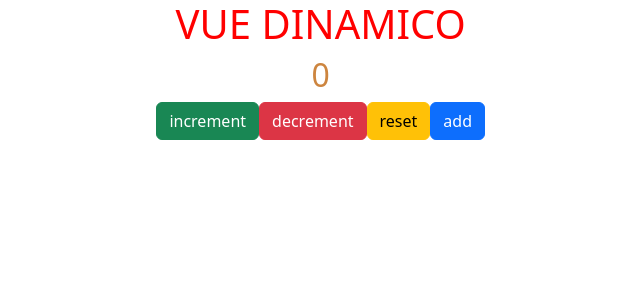
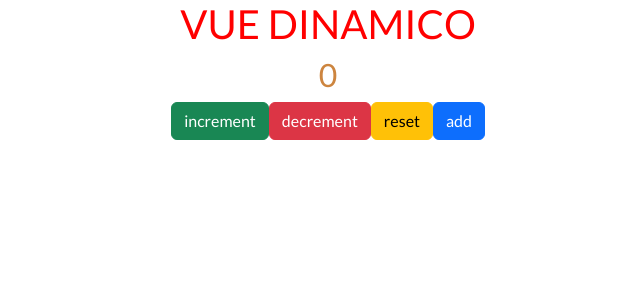
Before and after one commit to EderNieves01/toPracticVue, a Vue app: page / in a window 1280 px wide. Shown: the top 300 px of the page, without its empty margins (143-783 px from the left). Built offline with nearby package versions, Linux system fonts and the light colour scheme.

Commit message:
installFonts

```diff
--- a/public/base.css
+++ b/public/base.css
@@ -0,0 +1,6 @@
+/* incroporacion de fuente desde fontsgoogle lato regular 400*/
+@import url('https://fonts.googleapis.com/css2?family=Lato&display=swap');
+
+body{
+    font-family: 'Lato', sans-serif;
+}
```
